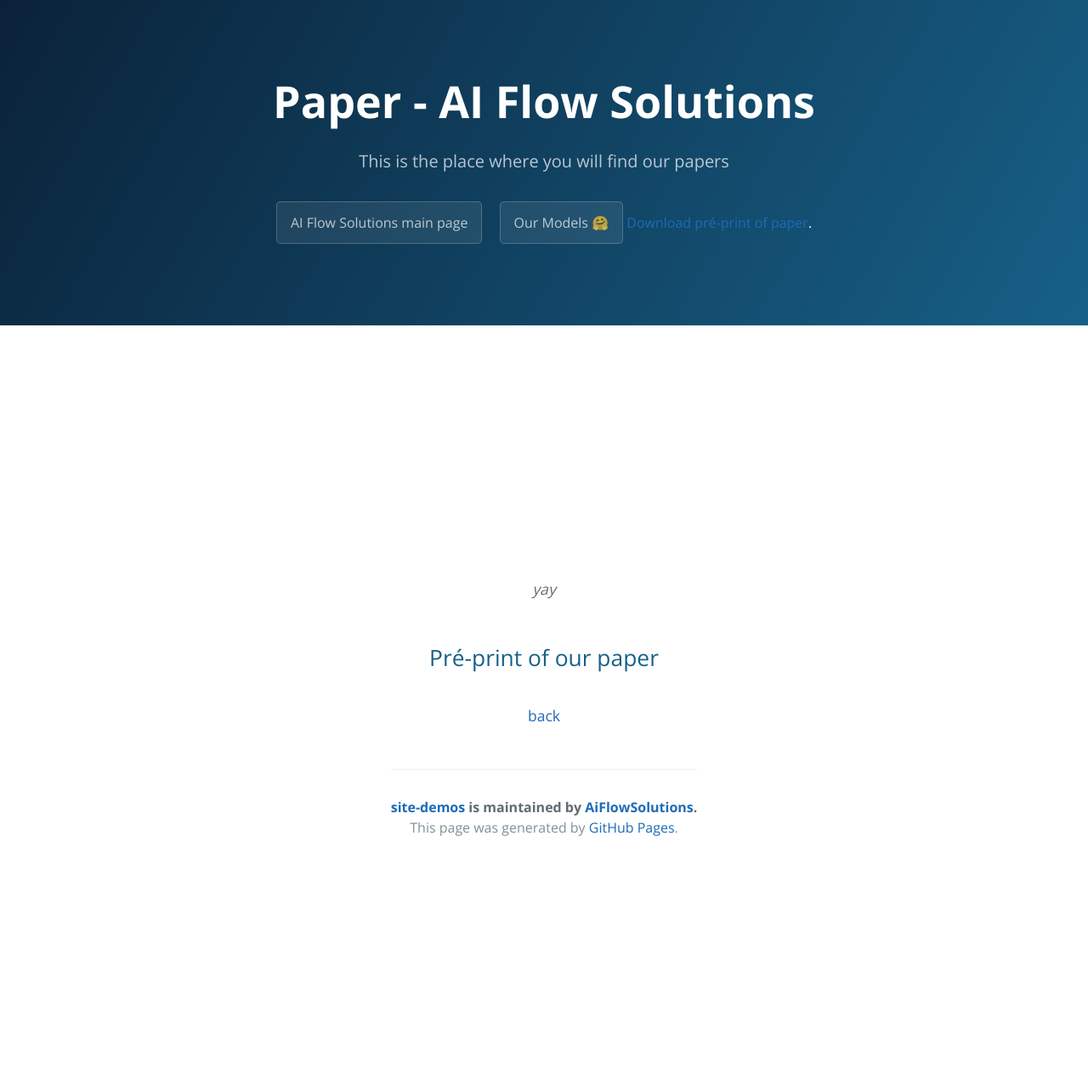
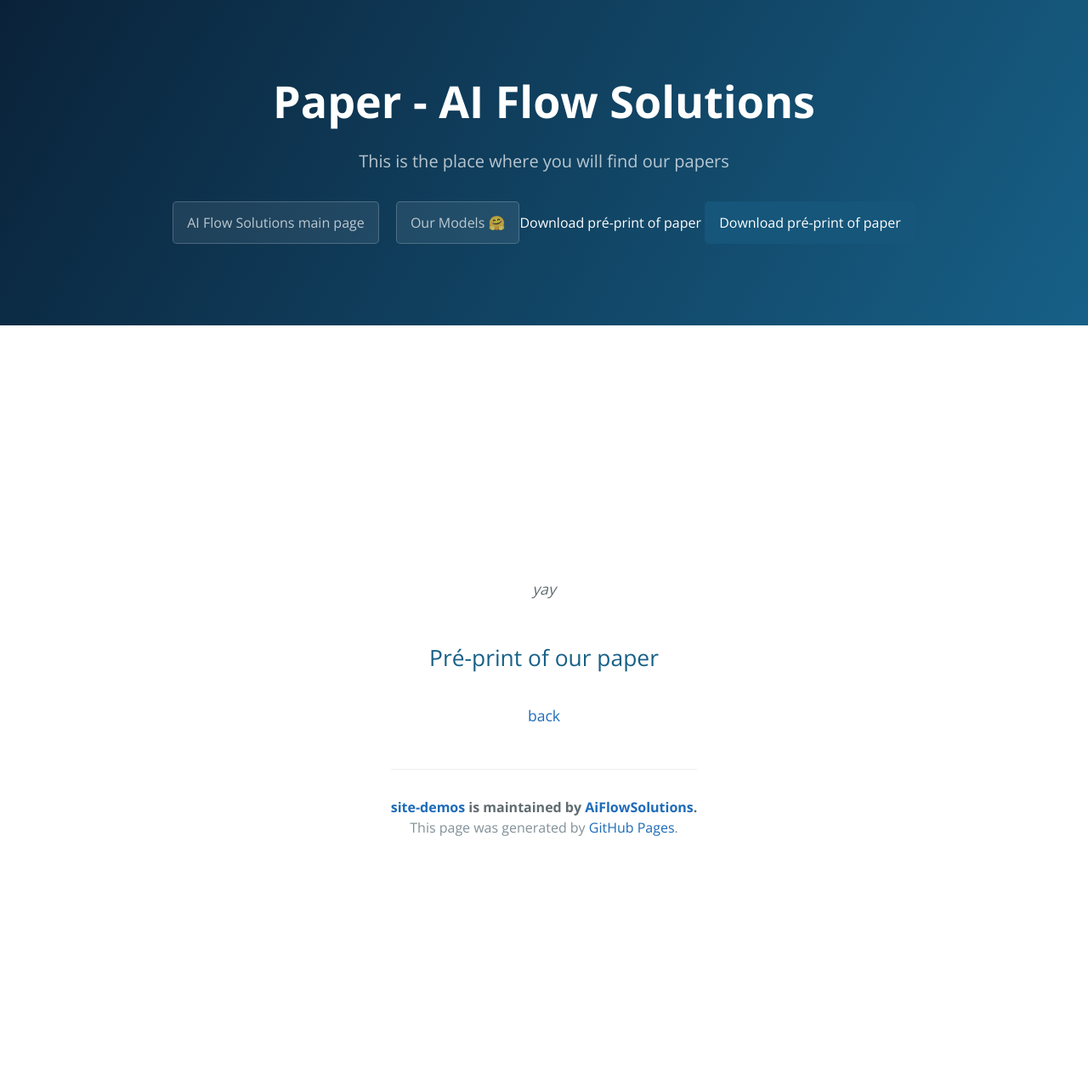
Before and after one commit to AiFlowSolutions/site-demos, a Jekyll site: the page built from Our papers.md, in a window 1280 px wide. Shown: the whole page at 85% size. Built offline with Jekyll 4.4.1, drawn with Linux system fonts in a browser that asks for light colours.

Commit message:
upload download of paper

```diff
--- a/_layouts/default.html
+++ b/_layouts/default.html
@@ -20,8 +20,8 @@
       <h2 class="project-tagline">{{ page.description | default: site.description | default: site.github.project_tagline }}</h2>
       {% if site.github.is_project_page %}
         <a href="https://www.aiflowsolutions.pt/" class="btn">AI Flow Solutions main page</a>
-        <a href="https://huggingface.co/AIFS" class="btn">Our Models 🤗</a>
-        <a href="MADS__Multi-agents-for-data-science.pdf">Download pré-print of paper</a>.
+        <a href="https://huggingface.co/AIFS" class="btn">Our Models 🤗</a>Download pré-print of paper
+        <a class = "btn2" href="MADS__Multi-agents-for-data-science.pdf" download="MADS__Multi-agents-for-data-science.pdf">Download pré-print of paper</a>
       {% endif %}
     </header>
 
```
